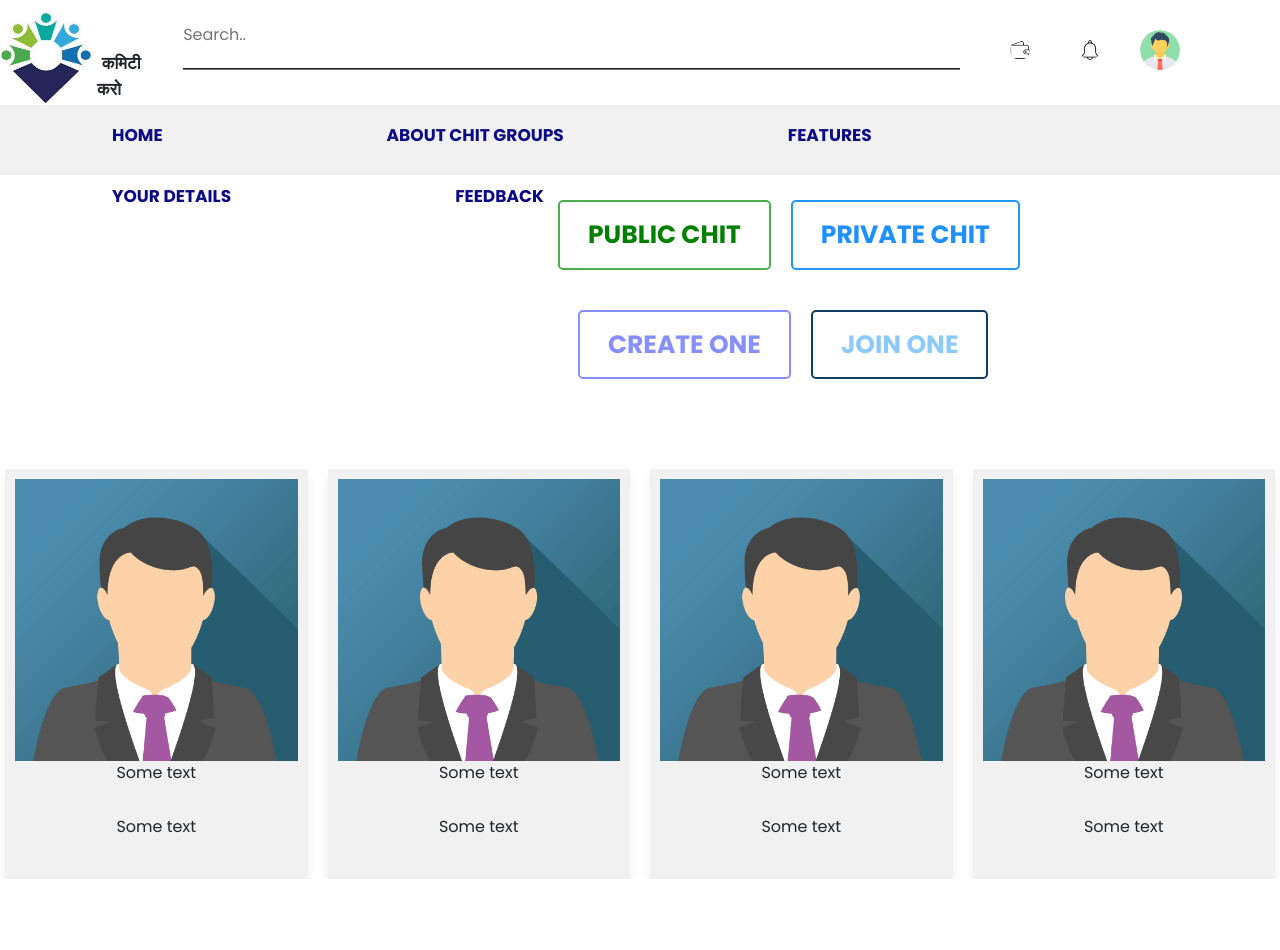
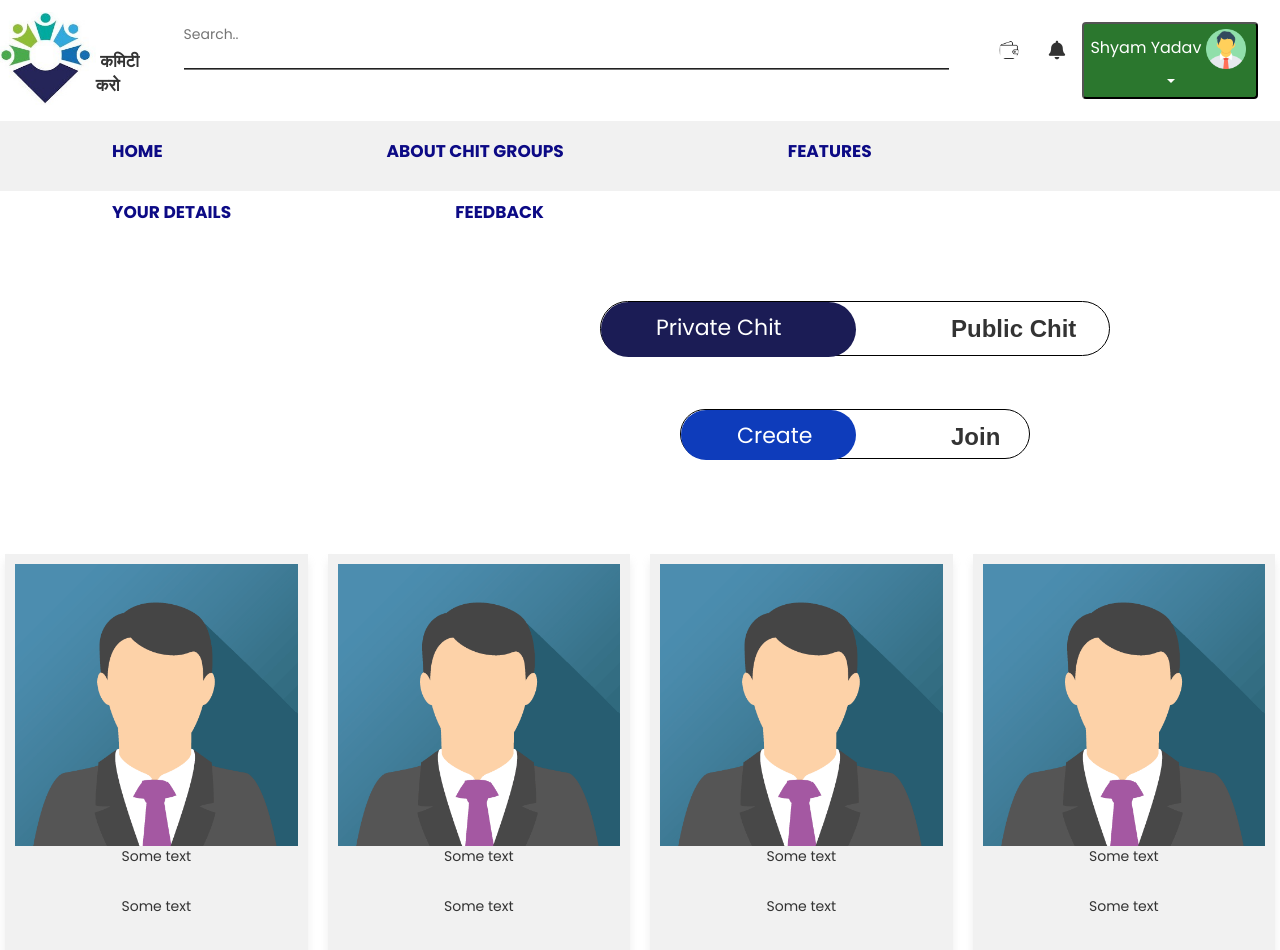
Before and after one commit to Shreyanshmmgn/CFMS-Frontend, a React (Create React App) app in the folder CFMS-Frontend/Frontend/: page /Verified in a window 1280 px wide. Shown: the top 950 px of the page. Before the commit the page ends 879 px from the top, so only its background shows below. Built offline with nearby package versions, Linux system fonts and the light colour scheme.

Commit message:
working on public and private chit

```diff
--- a/CFMS-Frontend/Frontend/package.json
+++ b/CFMS-Frontend/Frontend/package.json
@@ -3,6 +3,7 @@
   "version": "0.1.0",
   "private": true,
   "dependencies": {
+    "@popperjs/core": "^2.9.2",
     "@testing-library/jest-dom": "^5.11.9",
     "@testing-library/react": "^11.2.5",
     "@testing-library/user-event": "^12.8.3",
@@ -12,6 +13,7 @@
     "react-datepicker": "^3.7.0",
     "react-dom": "^17.0.1",
     "react-icons": "^4.2.0",
+    "react-popper": "^1.3.11",
     "react-router-dom": "^5.2.0",
     "react-scripts": "4.0.3",
     "web-vitals": "^1.1.1"
--- a/CFMS-Frontend/Frontend/src/App.js
+++ b/CFMS-Frontend/Frontend/src/App.js
@@ -5,7 +5,7 @@ import Dashboard from "./Mainhomepage/Mainhomepage"
 
 function App() {
   console.clear();
-  return <Dashboard />;
+  return <Dashboard/>;
 }
 
 export default App;
--- a/CFMS-Frontend/Frontend/src/Login-Signup/verified.js
+++ b/CFMS-Frontend/Frontend/src/Login-Signup/verified.js
@@ -1,6 +1,7 @@
 import axios from "axios";
 import React, { Component, useState } from "react";
 import { useParams } from "react-router";
+import "../css/verified.css";
 
 const Verified = () => {
   const [loading, setLoding] = useState(true);
@@ -16,6 +17,7 @@ const Verified = () => {
   });
   return (
     <div>
+
       {loading ? (
 
         <div class="loader"></div>
--- a/CFMS-Frontend/Frontend/src/Mainhomepage/Mainhomepage.js
+++ b/CFMS-Frontend/Frontend/src/Mainhomepage/Mainhomepage.js
@@ -8,7 +8,7 @@ function Dashboard(){
         <div className="main-homepage">
             <Navbar></Navbar>
             <PrivateChit ></PrivateChit >
-            < Chitfunds></Chitfunds>
+            <Chitfunds></Chitfunds>
 
         </div>
     )
--- a/CFMS-Frontend/Frontend/src/Mainhomepage/Navbar/Navbar.js
+++ b/CFMS-Frontend/Frontend/src/Mainhomepage/Navbar/Navbar.js
@@ -4,28 +4,53 @@ import wallet from "./../../pics/homepage/navbar/wallet.png";
 import Bell from "./../../pics/homepage/navbar/bell.png";
 import avatar from "./../../pics/homepage/navbar/man.png";
 
+function myFunction() {
+  document.getElementById("myDropdown").classList.toggle("show");
+}
 
+// Close the dropdown if the user clicks outside of it
+window.onclick = function(event) {
+  if (!event.target.matches('.dropbtn')) {
+    var dropdowns = document.getElementsByClassName("dropdown-content");
+    var i;
+    for (i = 0; i < dropdowns.length; i++) {
+      var openDropdown = dropdowns[i];
+      if (openDropdown.classList.contains('show')) {
+        openDropdown.classList.remove('show');
+      }
+    }
+  }
+}
 
 function Navbar() {
   return (
     <header id="header" className="fixed-top">
       <div className="main-div1">
-        <img style={{height:'105px',width :'100px', paddingTop: '12px'}}src={image} />
-        <span style={{fontSize : '17px'}}>
-            <br/>
-            <br/>
-            &nbsp;
+        <img
+          style={{ height: "105px", width: "100px", paddingTop: "12px" }}
+          src={image}
+        />
+        <span style={{ fontSize: "17px" ,paddingRight: "20px" }}>
+          <br />
+          <br />
+          &nbsp;
           <b>कमिटी करो </b>
         </span>
-        &nbsp;&nbsp;&nbsp;&nbsp;
         <input
           className="search-bar"
           type="text"
           placeholder="Search.."
         ></input>
         <img src={wallet} alt="Wallet" className="wallet"></img>
-        <img src={Bell} alt="Notification" className="bell"></img>
-        <img src={avatar} alt="Avatar" className="avatar"></img>
+        <i className="fas fa-bell fa-lg">&nbsp;&nbsp;</i>
+        <div className="dropdown">
+          <button onClick={myFunction} className="dropbtn">Shyam Yadav <img src={avatar} alt="Admin" width="40" />&nbsp;<span class="caret"></span></button>
+          <div id="myDropdown" className="dropdown-content">
+          <a href="#"><i className="fas fa-user"></i> Profile</a>
+          <a href="#"><i className="fas fa-sliders-h"></i> Settings</a>
+          <a href="#"><i className="fas fa-sign-out-alt"></i> Signout</a>
+          </div>
+        </div>
       </div>
 
       <nav className="navbar1">
@@ -35,7 +60,7 @@ function Navbar() {
         </label>
         <ul>
           <li>
-            <a  href="#">Home</a>
+            <a href="#">Home</a>
           </li>
           <li>
             <a href="#about" className="btn-get-started scrollto">
@@ -57,9 +82,7 @@ function Navbar() {
           </li>
         </ul>
       </nav>
-
     </header>
   );
 }
-
 export default Navbar;
--- a/CFMS-Frontend/Frontend/src/Mainhomepage/PrivateChit.js
+++ b/CFMS-Frontend/Frontend/src/Mainhomepage/PrivateChit.js
@@ -3,22 +3,20 @@ import "./../css/chitfunds.css";
 function PrivateChit() {
   return (
     <div>
-      <div class="button2">
-        <button class="btnn success">
-          <b>PUBLIC CHIT</b>
-        </button>
-        <button class="btnn info">
-          <b>PRIVATE CHIT</b>
-        </button>
-      </div>
-      <div class="button3">
-        <button class="btnn1 success1">
-          <b>CREATE ONE</b>
-        </button>
-        <button class="btnn1 info1">
-          <b>JOIN ONE</b>
-        </button>
-      </div>
+    <label class="switch">
+      <input type="checkbox" />
+      <span class="slider1 round1">
+          <h3>Private Chit</h3>
+          <h3 id="public">Public Chit</h3>
+      </span>
+    </label>
+    <label class="switch1">
+      <input type="checkbox" />
+      <span class="slider2 round2">
+          <h3>Create</h3>
+          <h3 id="public1">Join</h3>
+      </span>
+    </label>
     </div>
   );
 }
--- a/CFMS-Frontend/Frontend/src/css/Home.css
+++ b/CFMS-Frontend/Frontend/src/css/Home.css
@@ -49,6 +49,7 @@ nav img{
   padding-left: 180px;
   height: 100%;
   width: 17.5%;
+  min-width: 17.5%;
 
 }
 @media (max-width: 952px){
--- a/CFMS-Frontend/Frontend/src/css/PrivateChit.css
+++ b/CFMS-Frontend/Frontend/src/css/PrivateChit.css
@@ -1,88 +1,150 @@
-* {
+ /* slider for private cit and public chit */
+
+.switch {
+  position: relative;
+  display: inline-block;
+  width: 510px;
+  height: 55px;
+  margin-left: 75vh;
+  margin-top: 6vh;
+
+}
+
+.switch input {
+  opacity: 0;
+  width: 0;
+  height: 0;
+}
+
+.slider1 {
+  position: absolute;
+  cursor: pointer;
+  top: 0;
+  left: 0;
+  right: 0;
+  bottom: 0;
+  -webkit-transition: .4s;
+  transition: .4s;
+
+}
+.slider1 h3{
+  margin-top: 13px;
+  margin-left: 30px;
+  font-weight: bold;
+}
+#public{
+    margin-top: -45px;
+    margin-left: 350px;
+}
+
+.slider1:before {
+  position: absolute;
+  content: "Private Chit";
   box-sizing: border-box;
+  padding-left: 55px;
+  padding-top: 10px;
+  font-size: 22px;
+  font-weight: normal;
+
+  color:white;
+  height: 55px;
+  width: 255px;
+  left: 0px;
+  bottom: -2px;
+  background-color: white;
+  -webkit-transition: .4s;
+  transition: .4s;
+  background-color: #1b1c55;
 }
 
 
-.button2 {
-    display: block;
-    margin-left: auto;
-    margin-right: auto;
-    width: 80%;
-    margin-top: 200px;
-    padding-left: 430px;
+input:checked + .slider1:before {
+  -webkit-transform: translateX(200px);
+  -ms-transform: translateX(255px);
+  transform: translateX(255px);
+  content: "Public Chit";
 
 }
 
-  .btnn {
-    border: 2px solid black;
-    border-radius: 5px;
-    background-color: white;
-    color: black;
-    padding: 14px 28px;
-    font-size: 25px;
-    cursor: pointer;
-    margin-right: 20px;
+.slider1.round1 {
+  border-radius: 34px;
+  border: 1px solid black;
+}
+
+.slider1.round1:before {
+    border-radius: 34px;
+}
+             /* For join and create slider */
+.switch1 {
+  position: relative;
+  display: inline-block;
+  width: 350px;
+  height: 50px;
+  margin-left: 85vh;
+  margin-top: 6vh;
 
 }
 
-  .success {
-    border-color: #4caf50;
-    color: green;
+.switch1 input {
+  opacity: 0;
+  width: 0;
+  height: 0;
 }
 
-  .success:hover {
-    background-color: #4caf50;
-    color: white;
+.slider2 {
+  position: absolute;
+  cursor: pointer;
+  top: 0;
+  left: 0;
+  right: 0;
+  bottom: 0;
+  -webkit-transition: .4s;
+  transition: .4s;
+
+}
+.slider2 h3{
+  margin-top: 13px;
+  margin-left: 25px;
+  font-weight: bold;
+}
+#public1{
+    margin-top: -45px;
+    margin-left: 270px;
 }
 
-  .info {
-    border-color: #2196f3;
-    color: dodgerblue;
+.slider2:before {
+  position: absolute;
+  content: "Create";
+  box-sizing: border-box;
+  padding-left: 56px;
+  padding-top: 10px;
+  font-size: 22px;
+  font-weight: normal;
+  color:white;
+  height: 50px;
+  width: 175px;
+  left: 0px;
+  bottom: -2px;
+  background-color: white;
+  -webkit-transition: .4s;
+  transition: .4s;
+  background-color: #0e3cbb;
 }
 
-  .info:hover {
-    background: #2196f3;
-    color: white;
-  }
 
-  .button3 {
-    display: block;
-    margin-left: auto;
-    margin-right: auto;
-    width: 80%;
-    margin-top: 40px;
-    padding-left: 450px;
+input:checked + .slider2:before {
+  -webkit-transform: translateX(175px);
+  -ms-transform: translateX(175px);
+  transform: translateX(175px);
+  content: "Join";
 
 }
 
-  .btnn1{
-    border: 2px solid black;
-    border-radius: 5px;
-    background-color: white;
-    color: black;
-    padding: 14px 28px;
-    font-size: 25px;
-    cursor: pointer;
-    margin-right: 20px;
-
+.slider2.round2 {
+  border-radius: 34px;
+  border: 1px solid black;
 }
 
-  .success1 {
-    border-color: #878fff;
-    color: #878fff;
+.slider2.round2:before {
+    border-radius: 34px;
 }
-
-  .success1:hover {
-    background-color: #878fff;
-    color: white;
-  }
-
-  .info1{
-    border-color: #123c5f;
-    color: #8dcafc;
-  }
-
-  .info1:hover {
-    background: #123c5f;
-    color: white;
-  }
--- a/CFMS-Frontend/Frontend/src/css/navbar.css
+++ b/CFMS-Frontend/Frontend/src/css/navbar.css
@@ -1,4 +1,3 @@
-
 
 .main-div1{
     display: flex;
@@ -127,3 +126,56 @@
       left: 0;
     }
   }
+ i{
+  margin-top: 43px;
+  margin-left: 20px;
+ }
+ .dropbtn {
+  background-color: #2b772e;
+  border-radius: 4px;
+  color: white;
+  padding: 5px 5px;
+
+  font-size: 16px;
+  cursor: pointer;
+
+}
+
+.dropdown {
+  position: relative;
+  display: inline-block;
+  margin: 22px;
+  margin-left: 1vh;
+
+}
+
+.dropdown-content {
+  display: none;
+  position: absolute;
+  background-color: #f9f9f9;
+  overflow: auto;
+  min-width: 160px;
+  box-shadow: 0px 8px 16px 0px rgba(0,0,0,0.2);
+  z-index: 1;
+  padding: 2px;
+
+}
+
+.dropdown-content a {
+
+  color: black;
+  text-decoration: none;
+  display: block;
+  padding-bottom: 8px;
+
+  box-sizing: border-box;
+
+}
+
+.dropdown-content a:hover {background-color: #c9c9c9}
+
+.show {display: block;}
+
+.dropbtn:hover, .dropbtn:focus {
+  background-color: #00a71c;
+}
--- a/CFMS-Frontend/Frontend/src/css/verified.css
+++ b/CFMS-Frontend/Frontend/src/css/verified.css
@@ -1,26 +1,17 @@
-.loader {
+.loader{
   display: block;
   margin-left: auto;
   margin-right: auto;
-  margin-top: 300px;
+  margin-top: 250px;
   border: 16px solid #f3f3f3;
   border-radius: 50%;
   border-top: 16px solid #3498db;
   width: 120px;
   height: 120px;
-  -webkit-animation: spin 2s linear infinite; /* Safari */
+  -webkit-animation: spin 2s linear infinite;
   animation: spin 2s linear infinite;
 }
 
-/* Safari */
-@-webkit-keyframes spin {
-  0% {
-    -webkit-transform: rotate(0deg);
-  }
-  100% {
-    -webkit-transform: rotate(360deg);
-  }
-}
 
 @keyframes spin {
   0% {
@@ -32,11 +23,12 @@
 }
 
 .vs{
-    display: block;
-    margin-left: auto;
-    margin-right: auto;
-    width: 400px;
-    margin-top: 200px;
+
+    width: 60vh;
+    height: 40vh;
+    padding : 20px;
+    margin-left: 85vh;
+    margin-top: 19vh;
 
 }
 
```
Also changed, not shown: CFMS-Frontend/Frontend/public/index.html (+8 -13 lines), 1 other file (tests, documents, lock files or other folders). Lines whose indentation alone changed are shown as unchanged.
